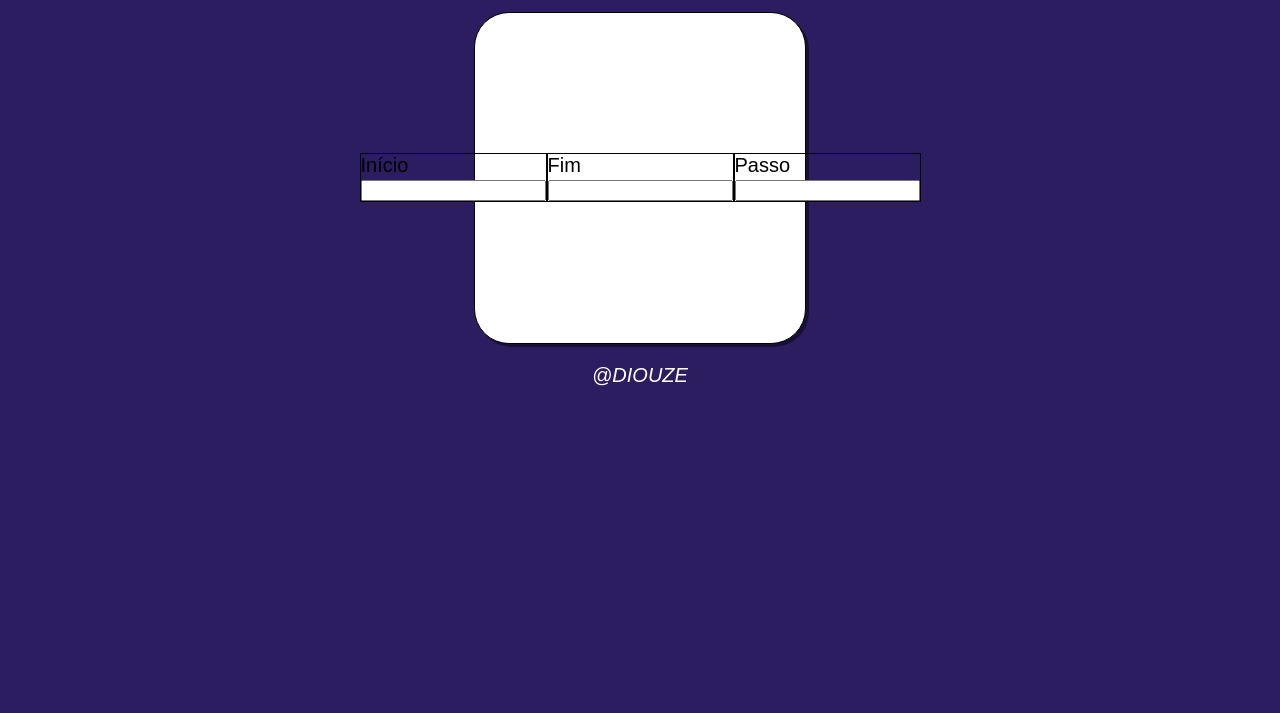
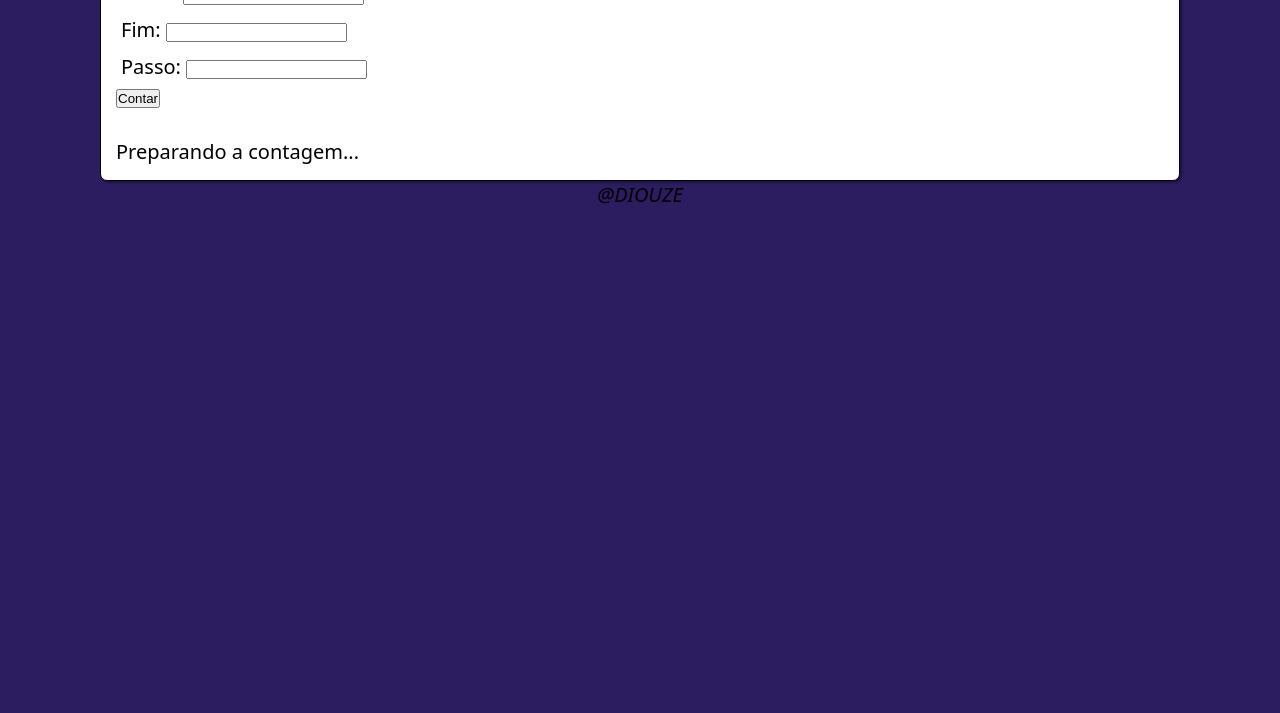
Before and after one commit to diouzedev/javascript, a plain HTML site: page ex0018/index.html in a window 1280 px wide. Shown: the part 87-800 px from the top of the page. Drawn offline with Linux system fonts and the light colour scheme.

Commit message:
Contador foda

```diff
--- a/ex0018/index.html
+++ b/ex0018/index.html
@@ -5,6 +5,11 @@
     <meta name="viewport" content="width=device-width, initial-scale=1.0">
     <title>Exercício</title>
     <style>
+        *{
+            padding: 0px;
+            margin: 0px;
+            box-sizing: border-box;
+        }
         body{
             background-color: rgb(44, 28, 96);
             color: white;
@@ -13,31 +18,38 @@
         header{
             text-align: center;
         }
+
         section{
             background-color: white;
+            margin: auto;
+            margin-left: 100px;
+            margin-right:100px;
+            border-radius: 7px;
             border: 1px solid black;
-            margin: auto;
-            width: 300px;
-            height: 300px;
-            border-radius: 35px;
-            display: flex;
-            justify-content: center;
-            align-items: center;
-            box-shadow: 3px 3px rgba(0, 0, 0, 0.429);
-            padding: 15px;
+            box-shadow: 2px 2px 2px rgba(0, 0, 0, 0.321);
         }
 
+        div#dados > p{
+            padding:5px;
+        }
         div{
-            border: 1px  solid black;color: black;
+            padding:15px;
+
+        }
+
+        p{
+            font-family:system-ui, -apple-system, BlinkMacSystemFont, 'Segoe UI', Roboto, Oxygen, Ubuntu, Cantarell, 'Open Sans', 'Helvetica Neue', sans-serif;
+            color:black
+        }
+
+        div#res{
+            color: black;
         }
 
         footer{
             text-align: center;
             font-style: italic;
         }
-    div#ini{
-
-    }
     </style>
 </head>
 <body>
@@ -46,17 +58,15 @@
     </header>
 
     <section>
-        <div id="ini">
-            <label for="iinic">Início</label>
-            <input type="number" name="inic" id="iinic">
+        <div id="dados">
+            <p>Início: <input type="number" name="inicio" id="iinicio"></p>
+            <p>Fim: <input type="number" name="fim" id="ifim"></p>
+            <p>Passo: <input type="number" name="passo" id="ipasso"></p>
+            <input type="button" value="Contar" onclick="contar()">
         </div>
-        <div id="fim">
-            <label for="ifim">Fim</label>
-            <input type="number" name="fim" id="ifim">
-        </div>
-        <div id="pas">
-            <label for="ipasso">Passo</label>
-            <input type="number" name="passo" id="ipasso">
+
+        <div id="res">
+            <p>Preparando a contagem...</p>
         </div>
     </section>
 
@@ -65,7 +75,37 @@
     </footer>
 
     <script>
+        function contar(){
+            var ini = document.getElementById('iinicio')
+            var fim = document.getElementById('ifim')
+            var passo = document.getElementById('ipasso')
+            var res = document.getElementById('res')
 
+            if (ini.value.length == 0 || fim.value.length == 0 || passo.value.length == 0){
+                window.alert('[ERRO] Faltam dados')
+                res.innerHTML = 'Impossível contar!'
+            }else{
+                res.innerHTML = 'Contando: <br>'
+                var i = Number(ini.value)
+                var f = Number(fim.value)
+                var p = Number(passo.value)}
+                if(p = 0){
+                    window.alert("Passo inválido!")
+                }
+                if(i < f){
+                    //crescente
+                    for(let c = i; c <= f; c += p){
+                    res.innerHTML += `${c} \u{1F449}`
+                }
+                }else{
+                    //decrescente
+                    for(let c = i; c >= f; c -= p){
+                    res.innerHTML += `${c} \u{1F449}`
+                }
+
+            }
+            res.innerHTML += `\u{1F3C1}`
+        }
     </script>
 </body>
 </html>
```
